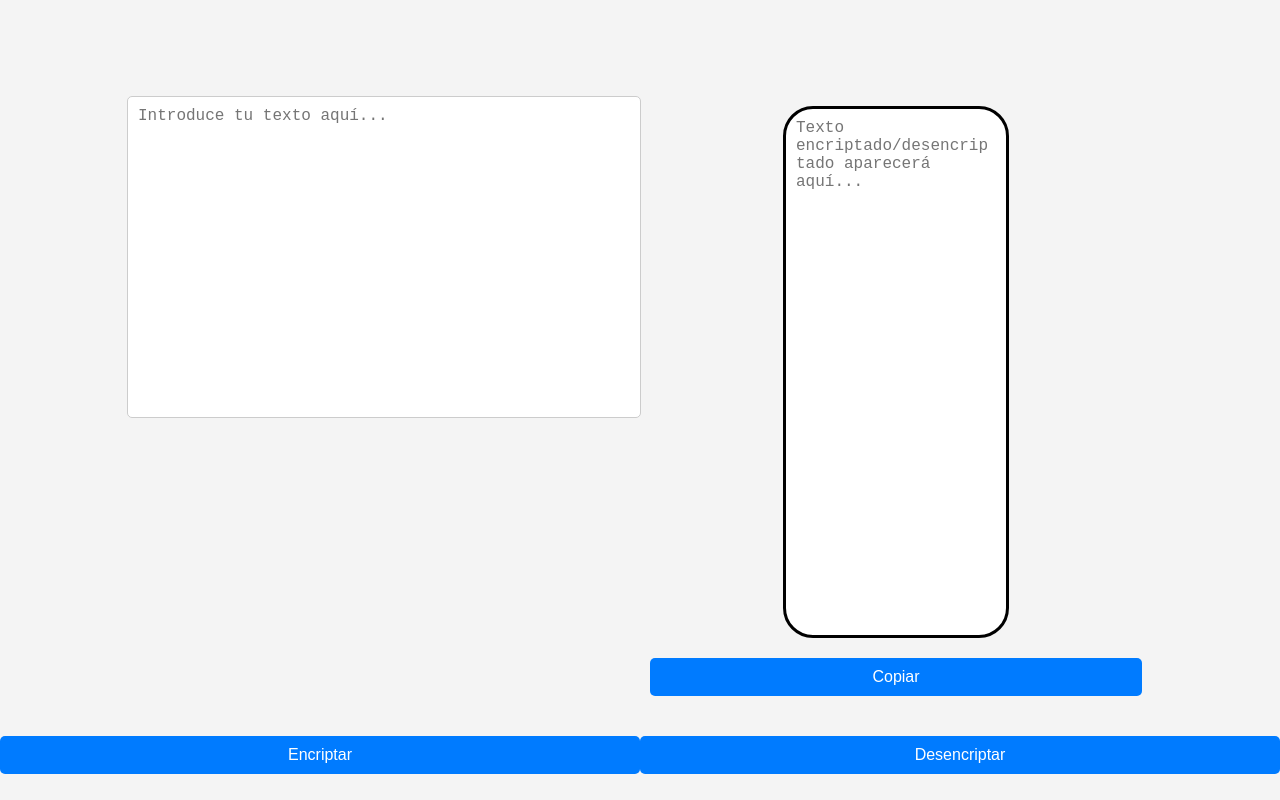
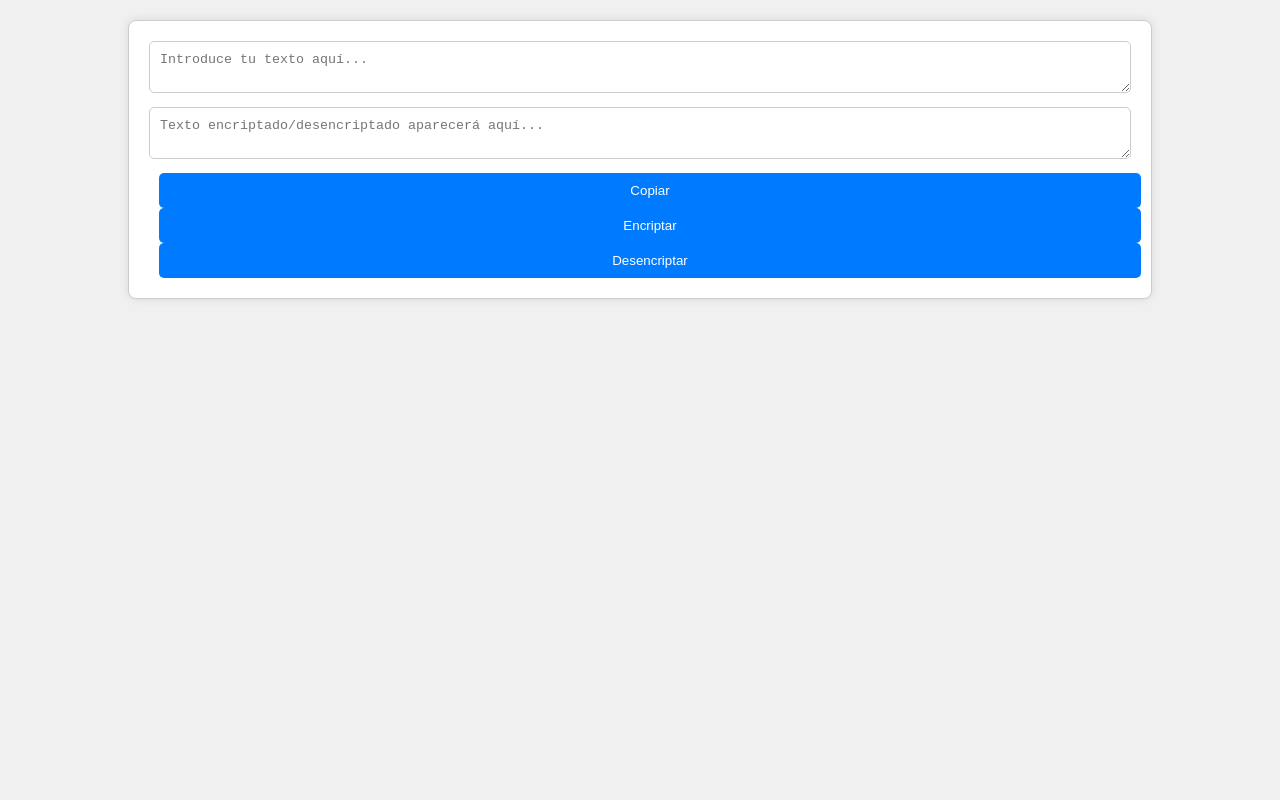
Before and after one commit to cronossar/ORACLE, a plain HTML site: page CRYPTO/index.html in a window 1280 px wide. Drawn offline with Linux system fonts and the light colour scheme.

Commit message:
sumando funciones

```diff
--- a/CRYPTO/index.html
+++ b/CRYPTO/index.html
@@ -8,7 +8,6 @@
 </head>
 <body>
     <div class="container">
-
         <div class="input-container">
             <textarea id="inputText" placeholder="Introduce tu texto aquí..."></textarea>
         </div>
@@ -17,11 +16,13 @@
             <textarea id="outputText" readonly placeholder="Texto encriptado/desencriptado aparecerá aquí..."></textarea>
             <button id="copyBtn">Copiar</button>
         </div>
+
+        <div class="button-container">
+            <button id="encryptBtn">Encriptar</button>
+            <button id="decryptBtn">Desencriptar</button>
+        </div>
     </div>
-    <div class="button-container">
-        <button id="encryptBtn">Encriptar</button>
-        <button id="decryptBtn">Desencriptar</button>
-    </div>
+
     <script src="script.js"></script>
 </body>
 </html>
--- a/CRYPTO/script.js
+++ b/CRYPTO/script.js
@@ -20,5 +20,7 @@ document.getElementById('copyBtn').addEventListener('click', function() {
     let outputText = document.getElementById('outputText');
     outputText.select();
     document.execCommand('copy');
-    alert('Texto copiado al portapapeles');
+    alert('Copié tu texto encriptado. Ahora pegalo en el cuadro de arriba para desencriptar');
+    // Borrar el texto después de copiar
+    outputText.value = '';
 });
--- a/CRYPTO/styles.css
+++ b/CRYPTO/styles.css
@@ -1,85 +1,55 @@
 *{
     margin: 0;
     width: 100%;
+    box-sizing: border-box;
 }
+
+
 
 body {
     font-family: Arial, sans-serif;
-    display: flex;
-    flex-direction: column;
-    justify-content: center;
-    align-items: center;
-    height: 100vh;
     margin: 0;
-    background-color: #f4f4f4;
+    padding: 0;
+    background-color: #f0f0f0;
 }
 
 .container {
-    display: flex;
-    justify-content: center;
-    align-items: stretch;
     width: 80%;
-    margin-top: 60px;
-    margin-bottom: 20px;
+    margin: 20px auto;
+    background-color: #fff;
+    border: 1px solid #ccc;
+    padding: 20px;
+    border-radius: 8px;
+    box-shadow: 0 0 10px rgba(0, 0, 0, 0.1);
 }
 
-.input-container {
-    flex: 1;
-    margin: 10px;
-    display: flex;
-    flex-direction: column;
-    align-items: center;
-}
-
-.output-container {
-    flex: 1;
-    margin: 10px;
-    display: flex;
-    flex-direction: column;
-    align-items: center;
-    width: 200px;
-    height: 600px;
-}
-
-#outputText{
-    flex: 1;
-    margin: 10px;
-    display: flex;
-    flex-direction: column;
-    align-items: center;
-    border: solid;
-    border-radius: 30px;
-    width: 200px;
-    height: 600px;
-}
-
+/* Estilos para los textareas y botones */
 textarea {
     width: 100%;
-    height: 300px;
     padding: 10px;
-    font-size: 16px;
+    margin-bottom: 10px;
     border: 1px solid #ccc;
     border-radius: 5px;
-    resize: none;
+    resize: vertical; /* Permite redimensionar verticalmente */
 }
 
 button {
-    margin-top: 10px;
     padding: 10px 20px;
-    font-size: 16px;
+    margin: 0 10px;
+    border: none;
+    background-color: #007bff;
+    color: #fff;
     cursor: pointer;
-    border: none;
     border-radius: 5px;
-    background-color: #007BFF;
-    color: white;
-    transition: background-color 0.3s;
 }
 
 button:hover {
     background-color: #0056b3;
 }
 
-.button-container {
-    display: flex;
-    justify-content: center;
+/* Estilos específicos para tamaños de pantalla pequeños */
+@media (max-width: 768px) {
+    .container {
+        width: 90%;
+    }
 }
```
